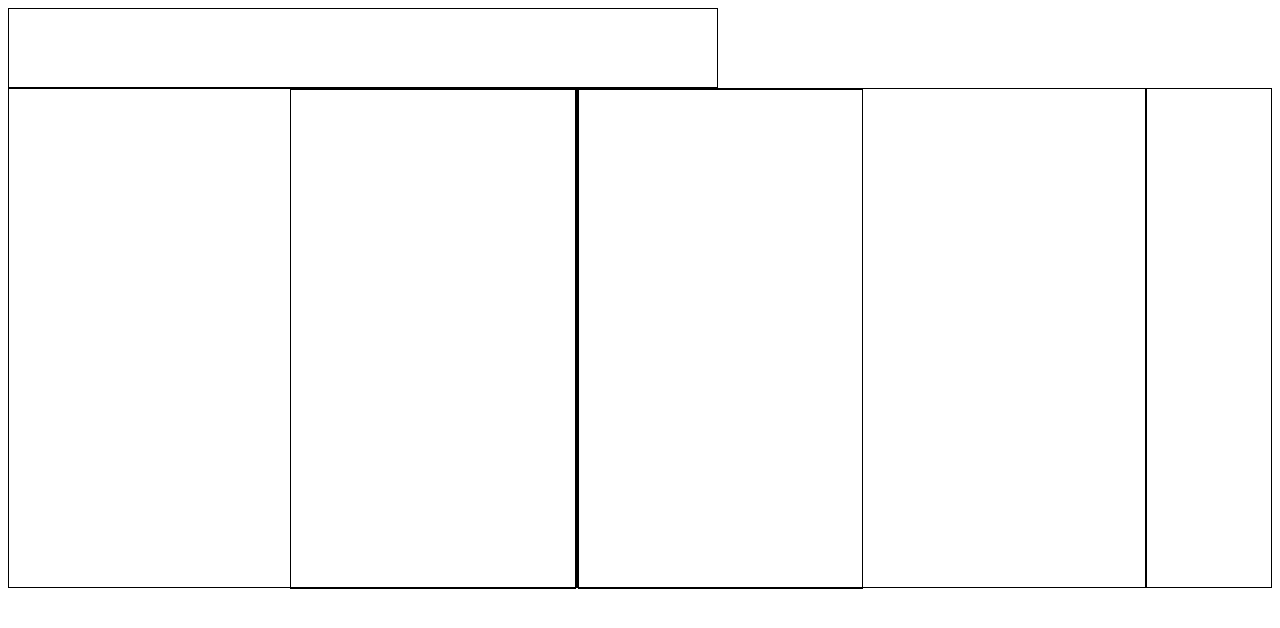
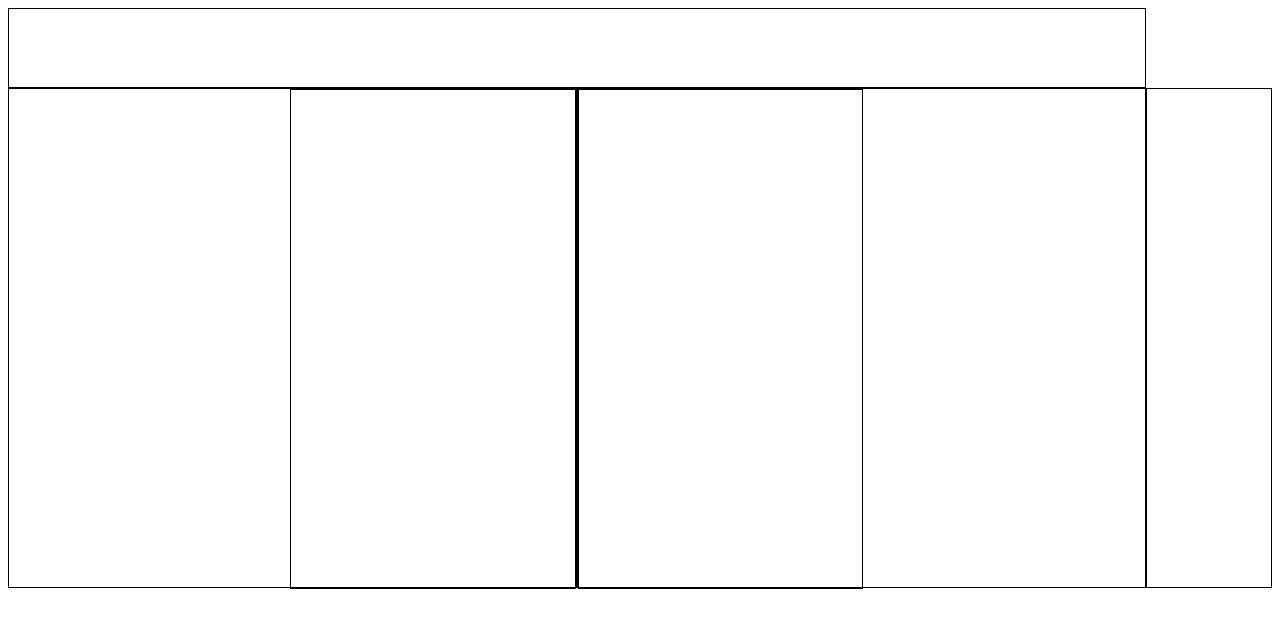
Before and after one commit to TaliSofiMato/Best-Digital-Planner, a plain HTML site: page index.html in a window 1280 px wide. Drawn offline with Linux system fonts and the light colour scheme.

Commit message:
secured horizontal tab

```diff
--- a/style.css
+++ b/style.css
@@ -9,7 +9,7 @@
 .tabhorizontal {
     border: 1px solid black;
     height: 80px;
-    width: 710px;
+    width: 90%;
     box-sizing: border-box;
     display: inline-block;
 }
```
